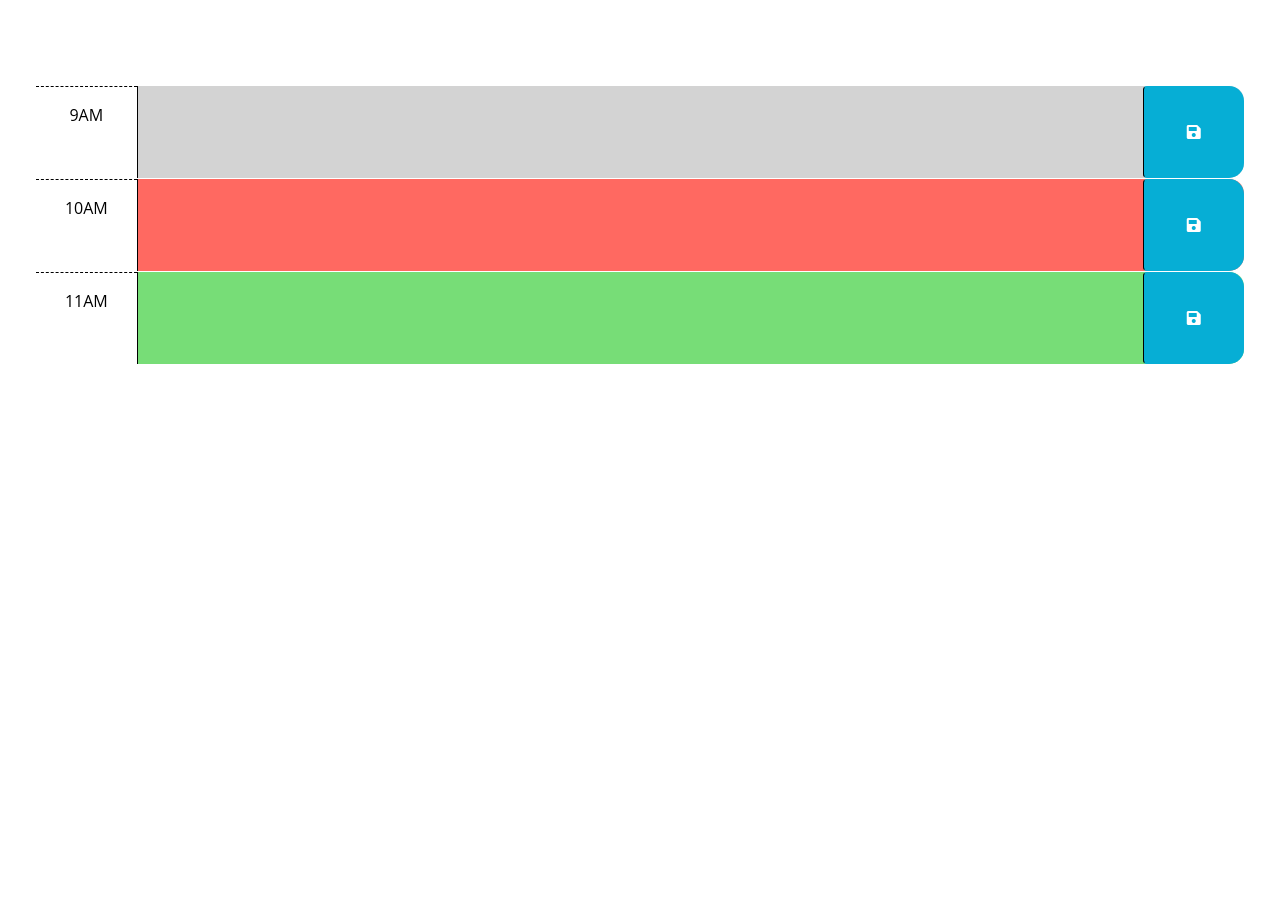
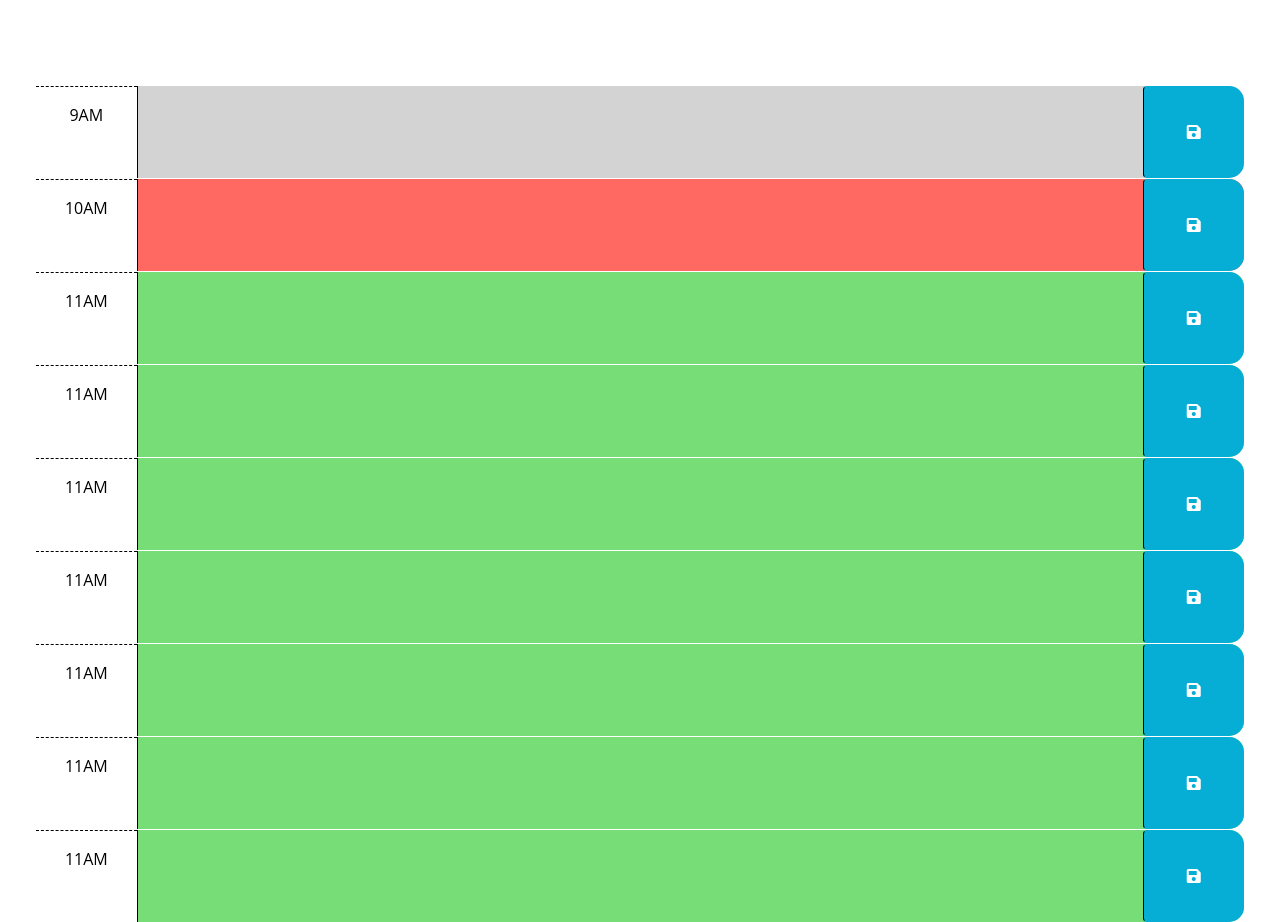
Before and after one commit to SuttonCharpentier/Weekly-Challenge-5, a plain HTML site: page index.html in a window 1280 px wide. Shown: the part 166-1088 px from the top of the page. Before the commit the page ends 800 px from the top, so only its background shows below. Drawn offline with nearby package versions, Linux system fonts and the light colour scheme.

Commit message:
added noon to 5

```diff
--- a/index.html
+++ b/index.html
@@ -67,6 +67,48 @@
           <i class="fas fa-save" aria-hidden="true"></i>
         </button>
       </div>
+      <div id="hour-12" class="row time-block future">
+        <div class="col-2 col-md-1 hour text-center py-3">11AM</div>
+        <textarea class="col-8 col-md-10 description" rows="3"> </textarea>
+        <button class="btn saveBtn col-2 col-md-1" aria-label="save">
+          <i class="fas fa-save" aria-hidden="true"></i>
+        </button>
+      </div>
+      <div id="hour-1" class="row time-block future">
+        <div class="col-2 col-md-1 hour text-center py-3">11AM</div>
+        <textarea class="col-8 col-md-10 description" rows="3"> </textarea>
+        <button class="btn saveBtn col-2 col-md-1" aria-label="save">
+          <i class="fas fa-save" aria-hidden="true"></i>
+        </button>
+      </div>
+      <div id="hour-2" class="row time-block future">
+        <div class="col-2 col-md-1 hour text-center py-3">11AM</div>
+        <textarea class="col-8 col-md-10 description" rows="3"> </textarea>
+        <button class="btn saveBtn col-2 col-md-1" aria-label="save">
+          <i class="fas fa-save" aria-hidden="true"></i>
+        </button>
+      </div>
+      <div id="hour-3" class="row time-block future">
+        <div class="col-2 col-md-1 hour text-center py-3">11AM</div>
+        <textarea class="col-8 col-md-10 description" rows="3"> </textarea>
+        <button class="btn saveBtn col-2 col-md-1" aria-label="save">
+          <i class="fas fa-save" aria-hidden="true"></i>
+        </button>
+      </div>
+      <div id="hour-4" class="row time-block future">
+        <div class="col-2 col-md-1 hour text-center py-3">11AM</div>
+        <textarea class="col-8 col-md-10 description" rows="3"> </textarea>
+        <button class="btn saveBtn col-2 col-md-1" aria-label="save">
+          <i class="fas fa-save" aria-hidden="true"></i>
+        </button>
+      </div>
+      <div id="hour-5" class="row time-block future">
+        <div class="col-2 col-md-1 hour text-center py-3">11AM</div>
+        <textarea class="col-8 col-md-10 description" rows="3"> </textarea>
+        <button class="btn saveBtn col-2 col-md-1" aria-label="save">
+          <i class="fas fa-save" aria-hidden="true"></i>
+        </button>
+      </div>
     </div>
 
     <script src="https://cdnjs.cloudflare.com/ajax/libs/jquery/3.2.1/jquery.min.js"></script>
```
